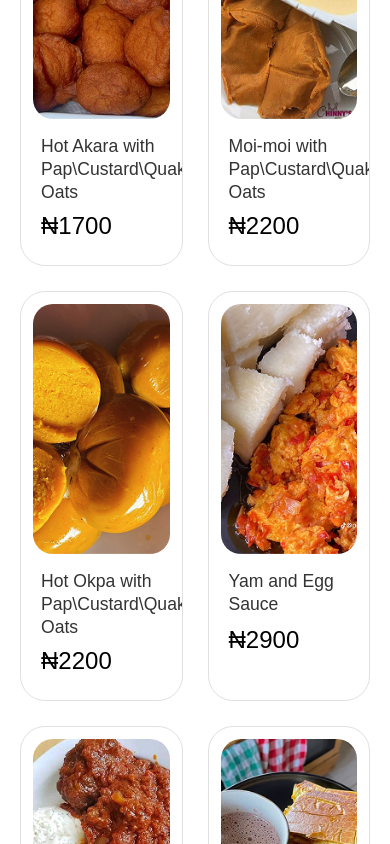
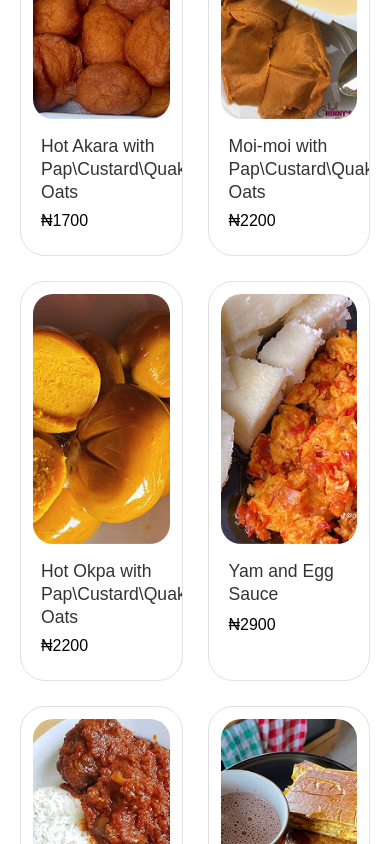
Before and after one commit to devNenye001/packs-and-portions-place, a React (Vite) app: page / in a window 390 px wide. Shown: the part 840-1684 px from the top of the page. Built offline with nearby package versions, Linux system fonts and the light colour scheme; a web font is replaced by a local one.

Commit message:
Native rice

```diff
--- a/src/components/foodcard/foodcard.css
+++ b/src/components/foodcard/foodcard.css
@@ -56,4 +56,21 @@
   .food-image {
     height: auto;
   }
+
+  .food-info {
+    font-size: 16px;
+  }
+  .food-price {
+    font-size: 18px;
+  }
+
 }
+
+@media (max-width: 480px) {
+  .food-info {
+    font-size: 10px;
+  }
+  .food-price {
+    font-size: 16px;
+  }
+}
```
